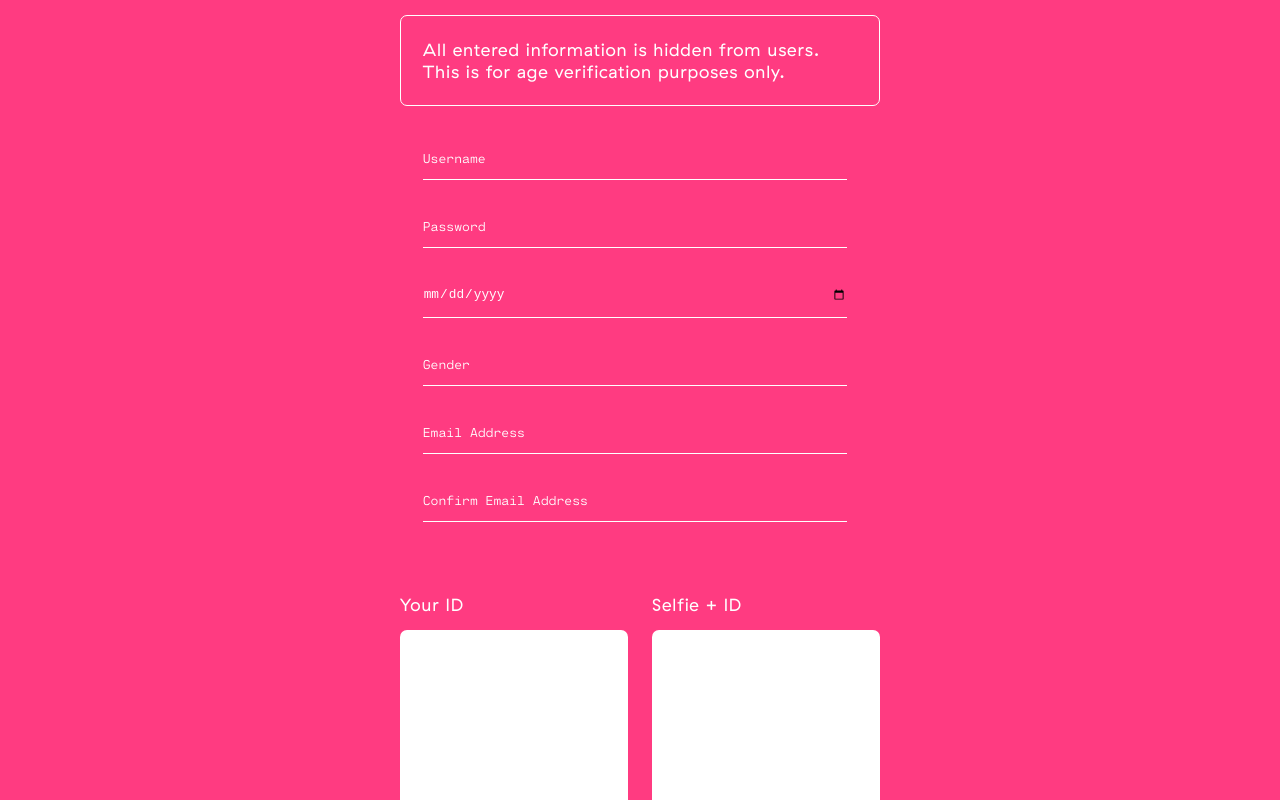
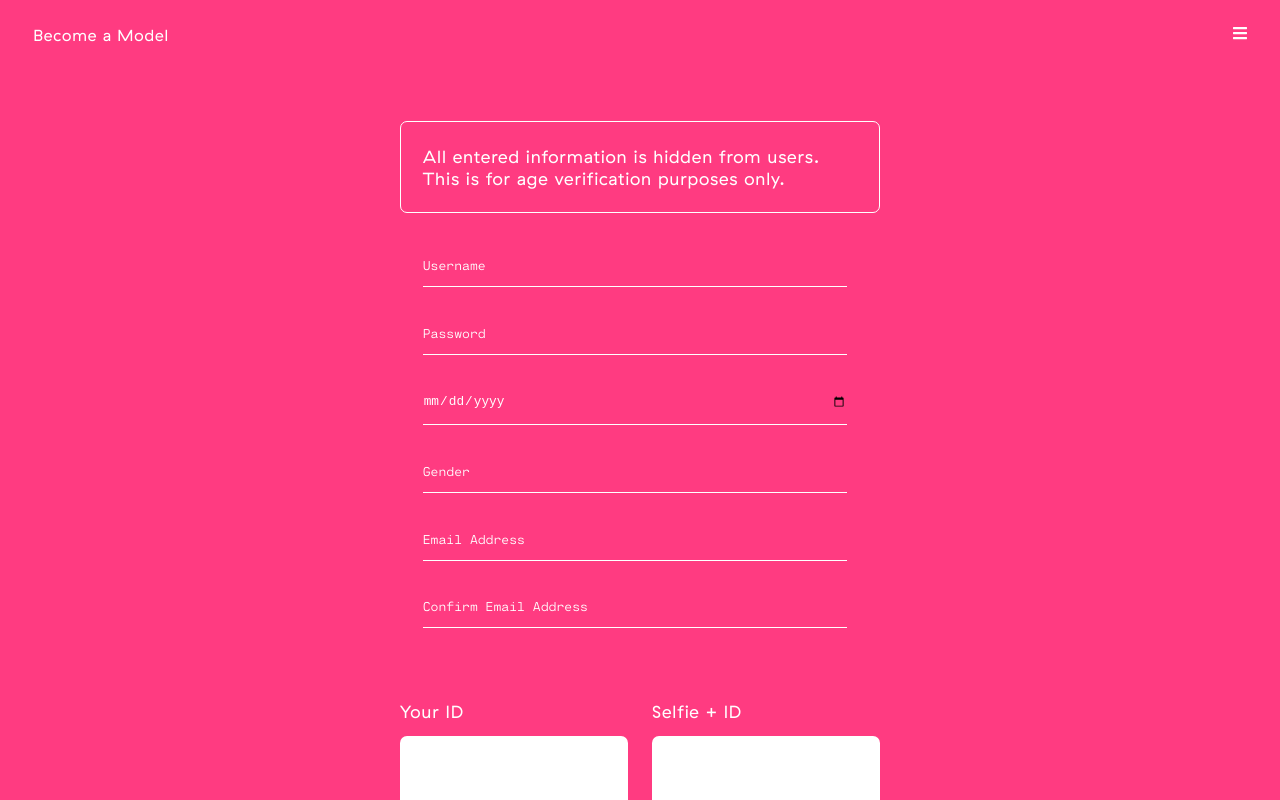
Before and after one commit to heatherpark/performer-signup, a React (Create React App) app: page / in a window 1280 px wide. Shown: the top 800 px of the page. Built offline with nearby package versions, Linux system fonts and the light colour scheme.

Commit message:
Add Header and child components

```diff
--- a/src/components/App.js
+++ b/src/components/App.js
@@ -1,10 +1,12 @@
 import React, { Component } from 'react';
 import { Main } from '../components';
+import { Header } from '../components';
 
 class App extends Component {
   render() {
     return (
       <div>
+        <Header />
         <Main />
       </div>
     );
--- a/src/components/Header.js
+++ b/src/components/Header.js
@@ -1,9 +1,19 @@
 import React from 'react';
-import './Header.css';
+import { ProgressIndicator } from '../components';
+import { NavMenu } from '../components';
 
 const Header = (props) => {
+  const styles = {
+    margin: '2% 2% 6%',
+    display: 'grid',
+    gridTemplateColumns: '1fr 1fr'
+  };
+
   return (
-
+    <div style={styles}>
+      <ProgressIndicator />
+      <NavMenu />
+    </div>
   );
 };
 
--- /dev/null
+++ b/src/components/NavMenu.js
@@ -0,0 +1,15 @@
+import React from 'react';
+
+const NavMenu = (props) => {
+  const styles = {
+    justifySelf: 'end'
+  };
+
+  return (
+    <div style={styles}>
+      <i class="fas fa-bars"></i>
+    </div>
+  );
+};
+
+export default NavMenu;
--- /dev/null
+++ b/src/components/ProgressIndicator.js
@@ -0,0 +1,11 @@
+import React from 'react';
+
+const ProgressIndicator = (props) => {
+  return (
+    <div>
+      <span style={{fontFamily: 'GTHaptik'}}>Become a Model</span>
+    </div>
+  );
+};
+
+export default ProgressIndicator;
--- a/src/components/index.js
+++ b/src/components/index.js
@@ -2,3 +2,6 @@ export { default as App } from './App';
 export { default as Main } from './Main';
 export { default as AgeVerification } from './AgeVerification';
 export { default as SignupFooter } from './SignupFooter';
+export { default as Header } from './Header';
+export { default as ProgressIndicator } from './ProgressIndicator';
+export { default as NavMenu } from './NavMenu';
```
Also changed, not shown: src/components/Header.css (deleted).
